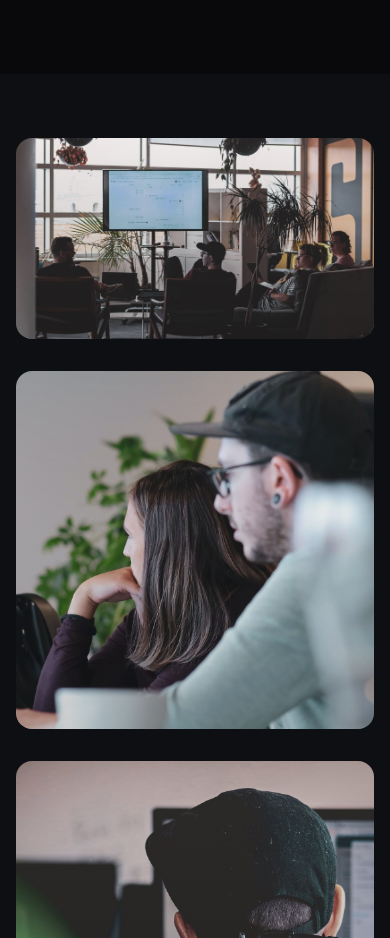
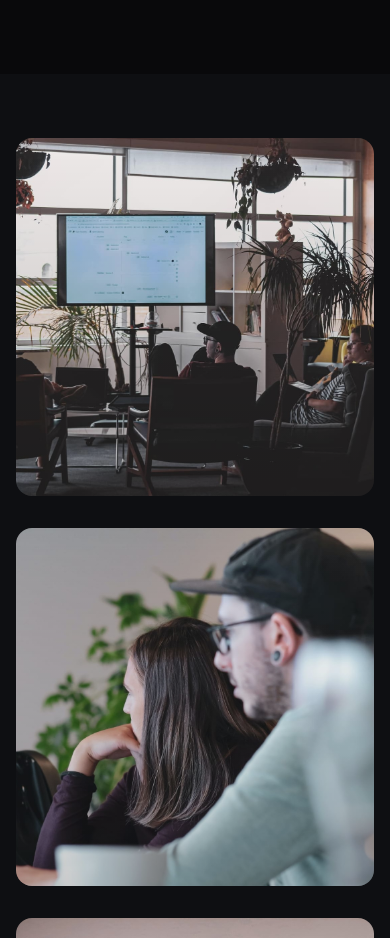
Before and after one commit to annaclaraf/vanzak-redesign, a Next.js app: page /sobre in a window 390 px wide. Shown: the part 1700-2638 px from the top of the page. Built offline with nearby package versions, Linux system fonts and the light colour scheme.

Commit message:
feat: update image gallery component layout for better responsiveness

```diff
--- a/src/components/image-galery.tsx
+++ b/src/components/image-galery.tsx
@@ -12,7 +12,7 @@ export function ImageGalery() {
         <div className="max-w-6xl mx-auto">
           <div className="grid grid-cols-1 md:grid-cols-2 gap-8">
             <motion.div
-              className="lg:col-span-2 relative aspect-[16/9] overflow-hidden rounded-2xl"
+              className="md:col-span-2 relative aspect-square md:aspect-[16/9] overflow-hidden rounded-2xl"
               initial={{ opacity: 0, y: 20 }}
               whileInView={{ opacity: 1, y: 0 }}
               viewport={{ once: true }}
```
